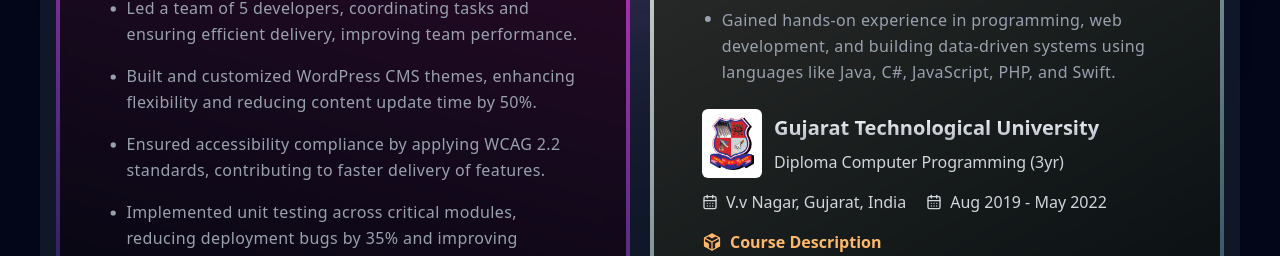
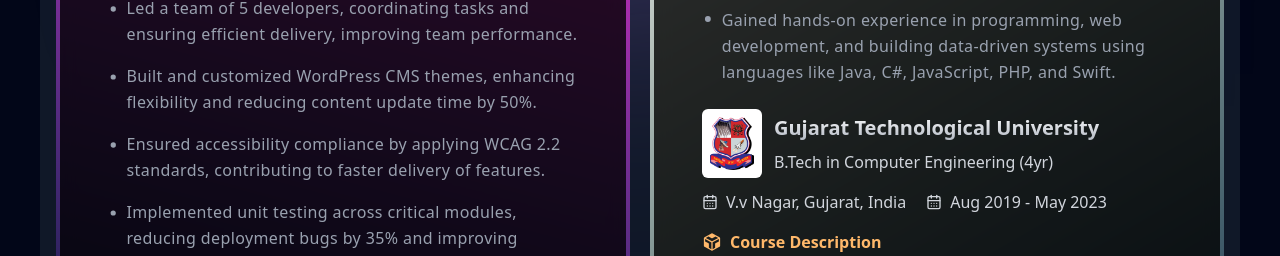
Before and after one commit to utsavpatel562/utsav_portfolio, a Next.js app: page / in a window 1280 px wide. Shown: the part 1723-1979 px from the top of the page. Built offline with nearby package versions, Linux system fonts and the light colour scheme.

Commit message:
Update Experience.jsx

```diff
--- a/app/components/Experience.jsx
+++ b/app/components/Experience.jsx
@@ -155,7 +155,7 @@ function Experience() {
                           <h2 className="pb-2 bg-gradient-to-b from-white to-gray-400 bg-clip-text font-bold text-transparent text-xl sm:text-xl">
                             Gujarat Technological University
                           </h2>
-                          <h2>Diploma Computer Programming (3yr)</h2>
+                          <h2>B.Tech in Computer Engineering (4yr)</h2>
                         </div>
                       </div>
                       <div className="flex flex-col sm:flex-row items-start sm:items-center gap-3 md:gap-5 md:mt-3">
@@ -165,7 +165,7 @@ function Experience() {
                         </h2>
                         <h2 className="flex gap-2 items-center">
                           <LuCalendarDays />
-                          Aug 2019 - May 2022
+                          Aug 2019 - May 2023
                         </h2>
                       </div>
                       <div className="md:mt-2">
```
